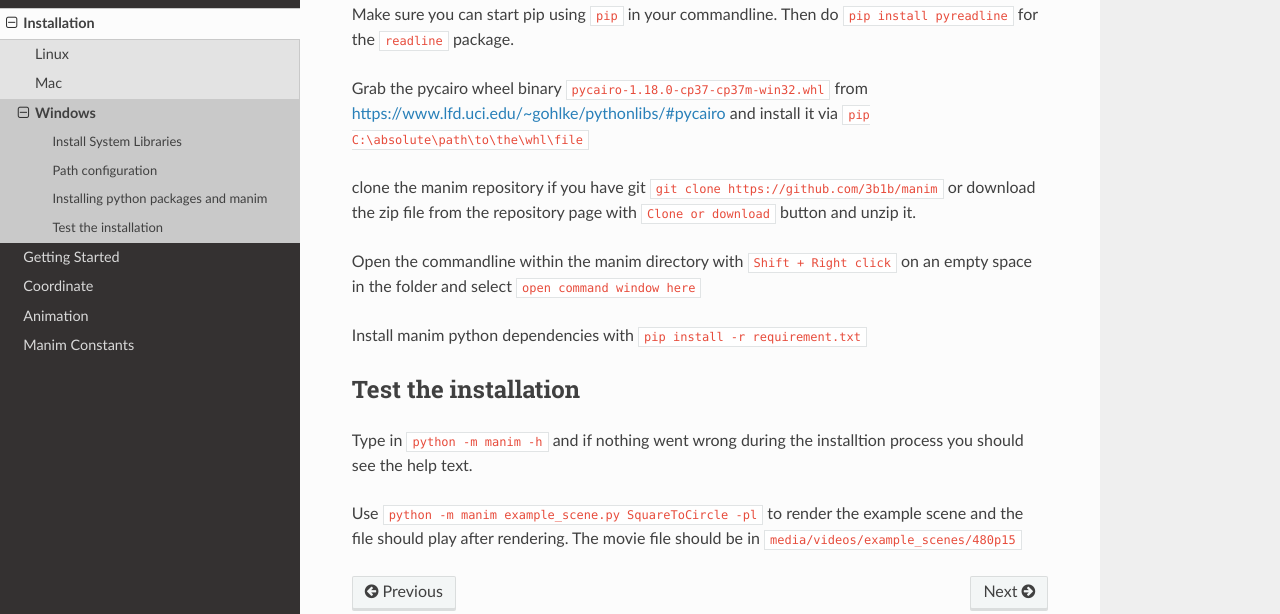
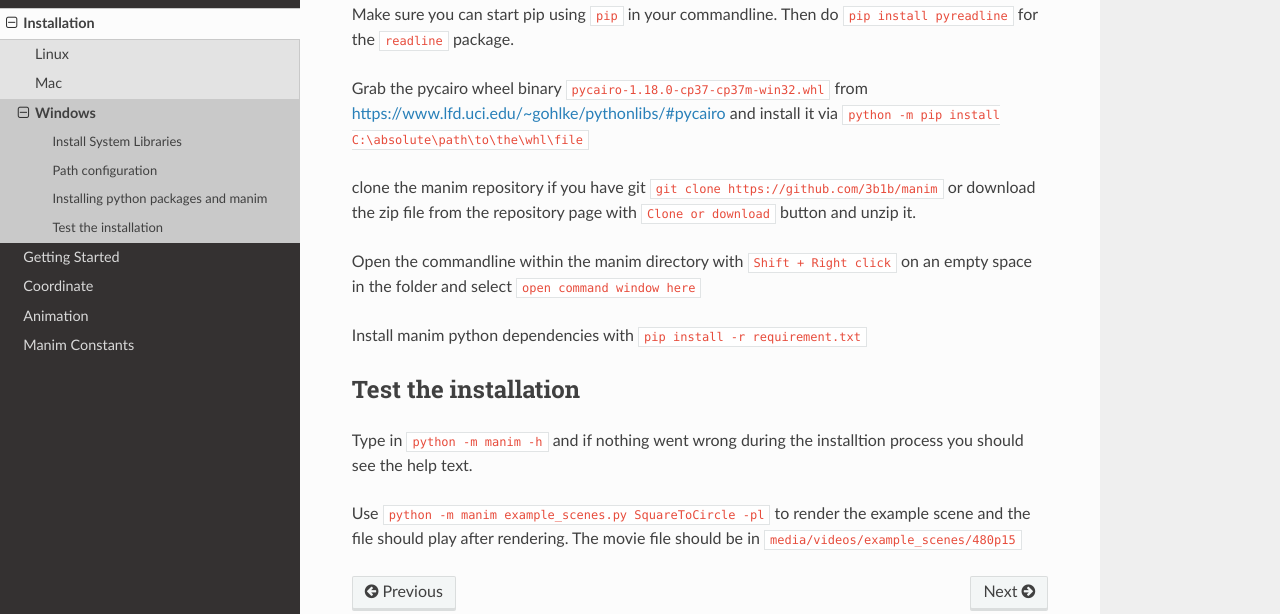
Before and after one commit to loshsteve9/Python-Django, a Sphinx documentation site: the page built from docs/source/installation/windows.rst, in a window 1280 px wide and 900 px high, scrolled down 835 px. Shown: the part 159-773 px from the top of the window. Built offline with Sphinx 7.4.7 and the Read the Docs theme 2.0.0, drawn with Linux system fonts in a browser that asks for light colours.

Commit message:
update windows docs

```diff
--- a/docs/source/installation/windows.rst
+++ b/docs/source/installation/windows.rst
@@ -42,7 +42,7 @@ Make sure you can start pip using ``pip`` in your commandline. Then do
 ``pip install pyreadline`` for the ``readline`` package.
 
 Grab the pycairo wheel binary ``pycairo‑1.18.0‑cp37‑cp37m‑win32.whl`` from https://www.lfd.uci.edu/~gohlke/pythonlibs/#pycairo
-and install it via ``pip C:\absolute\path\to\the\whl\file``
+and install it via ``python -m pip install C:\absolute\path\to\the\whl\file``
 
 clone the manim repository if you have git ``git clone https://github.com/3b1b/manim`` or download the zip file from
 the repository page with ``Clone or download`` button and unzip it.
@@ -56,5 +56,5 @@ Test the installation
 
 Type in ``python -m manim -h`` and if nothing went wrong during the installtion process you should see the help text.
 
-Use ``python -m manim example_scene.py SquareToCircle -pl`` to render the example scene and the file should play after rendering. The movie file should be
+Use ``python -m manim example_scenes.py SquareToCircle -pl`` to render the example scene and the file should play after rendering. The movie file should be
 in ``media/videos/example_scenes/480p15``
```
